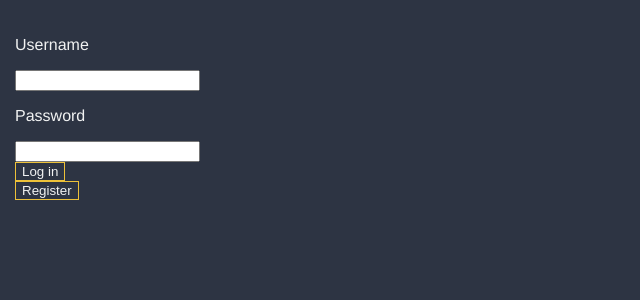
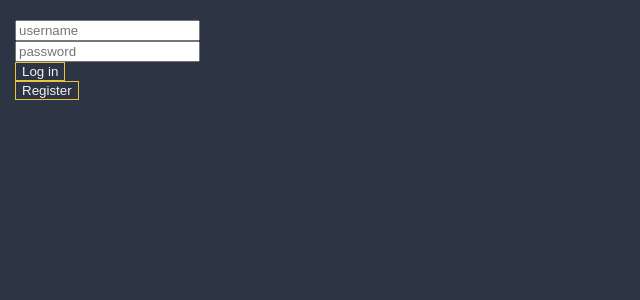
Before and after one commit to zoltanMaroti/askm8, a Flask app: page /login in a window 1280 px wide. Shown: the part 174-474 px from the top of the page, without its empty margins (0-640 px from the left). Run offline with Flask 2, Linux system fonts and the light colour scheme.

Commit message:
placeholders added in login form

```diff
--- a/templates/login.html
+++ b/templates/login.html
@@ -4,16 +4,10 @@
     <div id="login">
         <form action="/login" method="post">
             <div>
-                <p>Username</p>
+                <input type="text" id="login_user" name="username" placeholder="username">
             </div>
             <div>
-                <input type="text" id="login_user" name="username">
-            </div>
-            <div>
-                <p>Password</p>
-            </div>
-            <div>
-                <input type="password" id="login_password" name="password">
+                <input type="password" id="login_password" name="password" placeholder="password">
             </div>
             <div>
                 <button class="button" id="submit" type="submit" name="submit">Log in</button>
```
